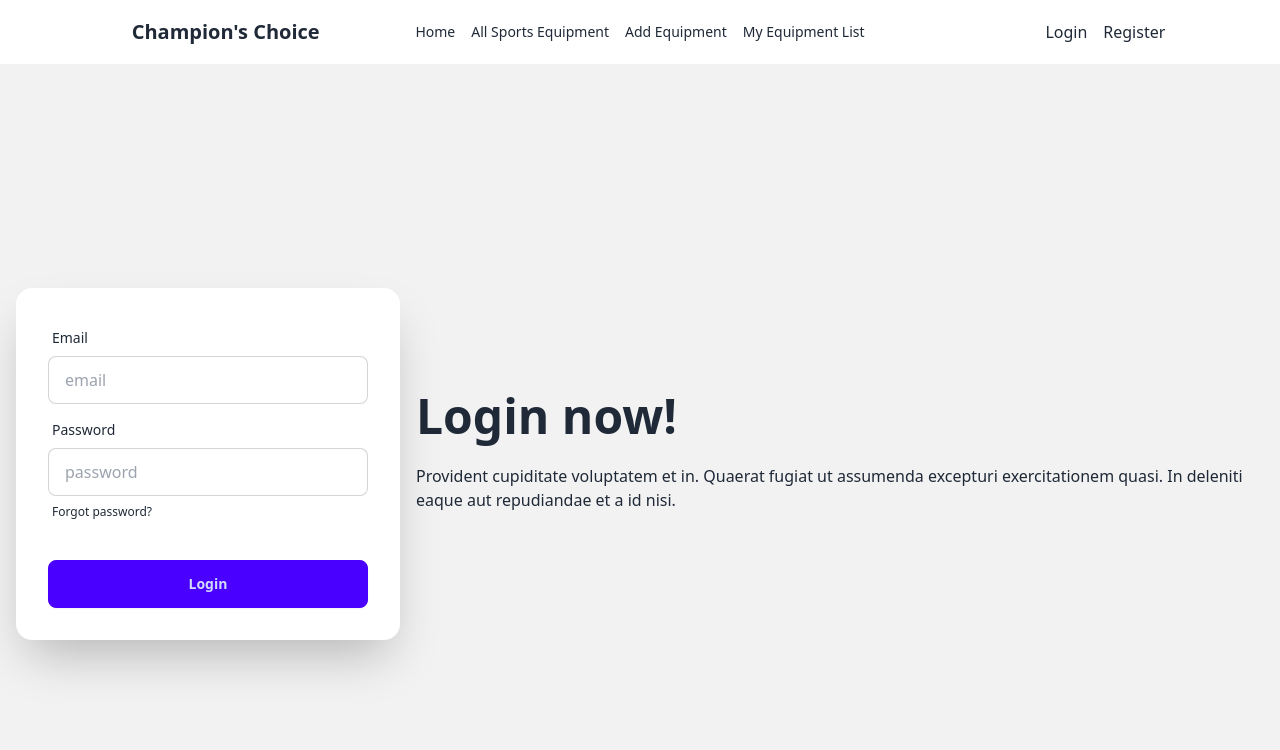
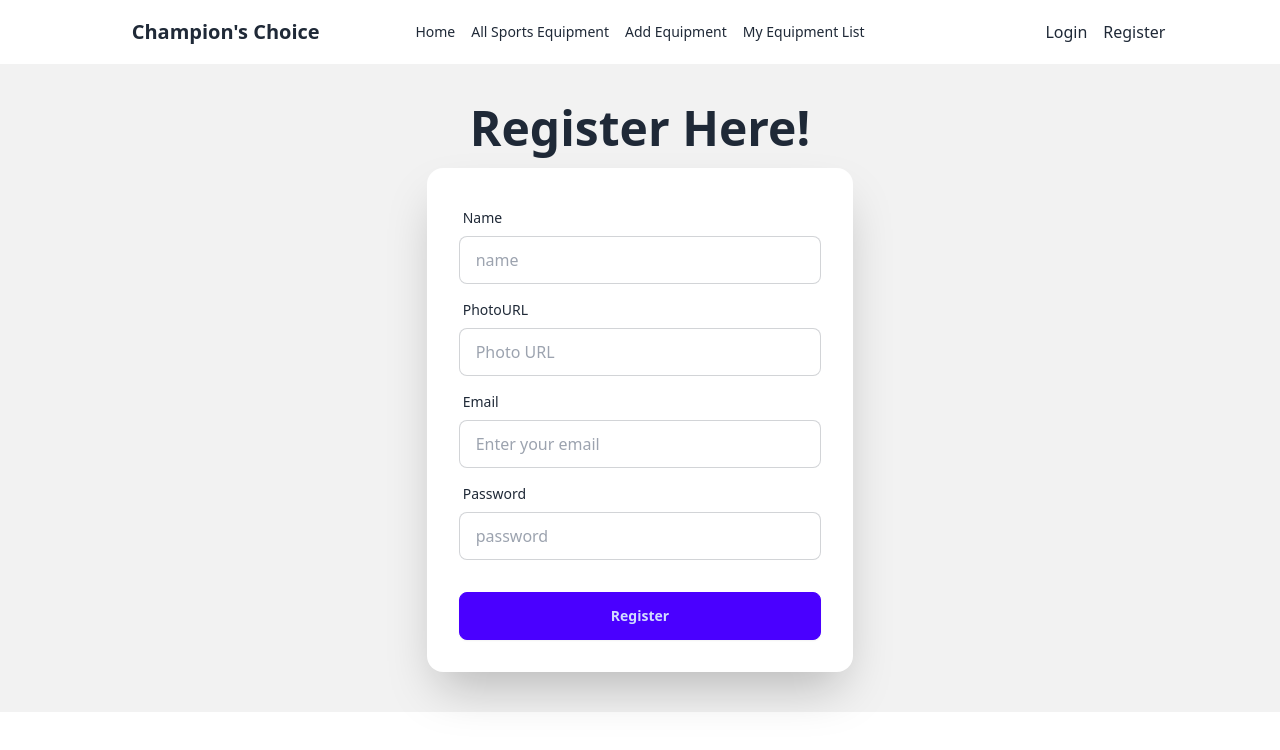
Before and after one commit to Imranahmed935/Champion, a React (Vite) app: page /register in a window 1280 px wide. Shown: the top 750 px of the page. Built offline with nearby package versions, Linux system fonts and the light colour scheme.

Commit message:
login and register form created by daisyui

```diff
--- a/src/Components/Login.jsx
+++ b/src/Components/Login.jsx
@@ -2,31 +2,24 @@ import React from 'react';
 
 const Login = () => {
     return (
-        <div className="hero bg-base-200 min-h-screen">
-        <div className="hero-content flex-col lg:flex-row-reverse">
-          <div className="text-center lg:text-left">
-            <h1 className="text-5xl font-bold">Login now!</h1>
-            <p className="py-6">
-              Provident cupiditate voluptatem et in. Quaerat fugiat ut assumenda excepturi exercitationem
-              quasi. In deleniti eaque aut repudiandae et a id nisi.
-            </p>
+        <div className="bg-base-200 py-10">
+  <div className="flex-col">
+    <div className="text-center mb-4">
+      <h1 className="text-5xl font-bold">Login Here!</h1>
     </div>
-          <div className="card bg-base-100 w-full max-w-sm shrink-0 shadow-2xl">
+    <div className="card bg-base-100 w-4/12 mx-auto shrink-0 shadow-2xl">
       <form className="card-body">
         <div className="form-control">
           <label className="label">
             <span className="label-text">Email</span>
           </label>
-                <input type="email" placeholder="email" className="input input-bordered" required />
+          <input type="email" placeholder="Enter your email" name='email' className="input input-bordered" required />
         </div>
         <div className="form-control">
           <label className="label">
             <span className="label-text">Password</span>
           </label>
-                <input type="password" placeholder="password" className="input input-bordered" required />
-                <label className="label">
-                  <a href="#" className="label-text-alt link link-hover">Forgot password?</a>
-                </label>
+          <input type="password" placeholder="password" name='password' className="input input-bordered" required />
         </div>
         <div className="form-control mt-6">
           <button className="btn btn-primary">Login</button>
--- a/src/Components/Register.jsx
+++ b/src/Components/Register.jsx
@@ -2,34 +2,39 @@ import React from 'react';
 
 const Register = () => {
     return (
-        <div className="hero bg-base-200 min-h-screen">
-  <div className="hero-content flex-col lg:flex-row-reverse">
-    <div className="text-center lg:text-left">
-      <h1 className="text-5xl font-bold">Login now!</h1>
-      <p className="py-6">
-        Provident cupiditate voluptatem et in. Quaerat fugiat ut assumenda excepturi exercitationem
-        quasi. In deleniti eaque aut repudiandae et a id nisi.
-      </p>
+<div className="bg-base-200 py-10">
+  <div className="flex-col">
+    <div className="text-center mb-4">
+      <h1 className="text-5xl font-bold">Register Here!</h1>
     </div>
-    <div className="card bg-base-100 w-full max-w-sm shrink-0 shadow-2xl">
+    <div className="card bg-base-100 w-4/12 mx-auto shrink-0 shadow-2xl">
       <form className="card-body">
+        <div className="form-control">
+          <label className="label">
+            <span className="label-text">Name</span>
+          </label>
+          <input type="text" placeholder="name" name='name' className="input input-bordered" required />
+        </div>
+        <div className="form-control">
+          <label className="label">
+            <span className="label-text">PhotoURL</span>
+          </label>
+          <input type="text" placeholder="Photo URL" name='photo' className="input input-bordered" required />
+        </div>
         <div className="form-control">
           <label className="label">
             <span className="label-text">Email</span>
           </label>
-          <input type="email" placeholder="email" className="input input-bordered" required />
+          <input type="email" placeholder="Enter your email" name='email' className="input input-bordered" required />
         </div>
         <div className="form-control">
           <label className="label">
             <span className="label-text">Password</span>
           </label>
-          <input type="password" placeholder="password" className="input input-bordered" required />
-          <label className="label">
-            <a href="#" className="label-text-alt link link-hover">Forgot password?</a>
-          </label>
+          <input type="password" placeholder="password" name='password' className="input input-bordered" required />
         </div>
         <div className="form-control mt-6">
-          <button className="btn btn-primary">Login</button>
+          <button className="btn btn-primary">Register</button>
         </div>
       </form>
     </div>
```
Lines whose indentation alone changed are shown as unchanged.
